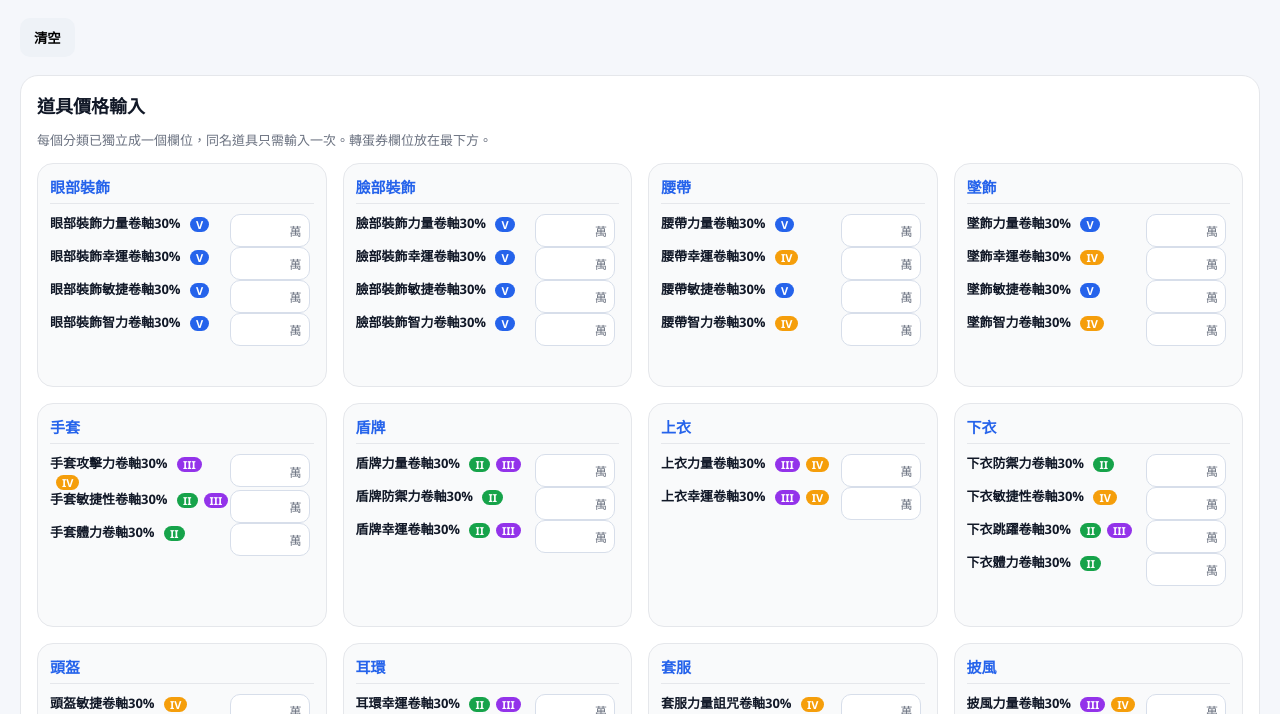
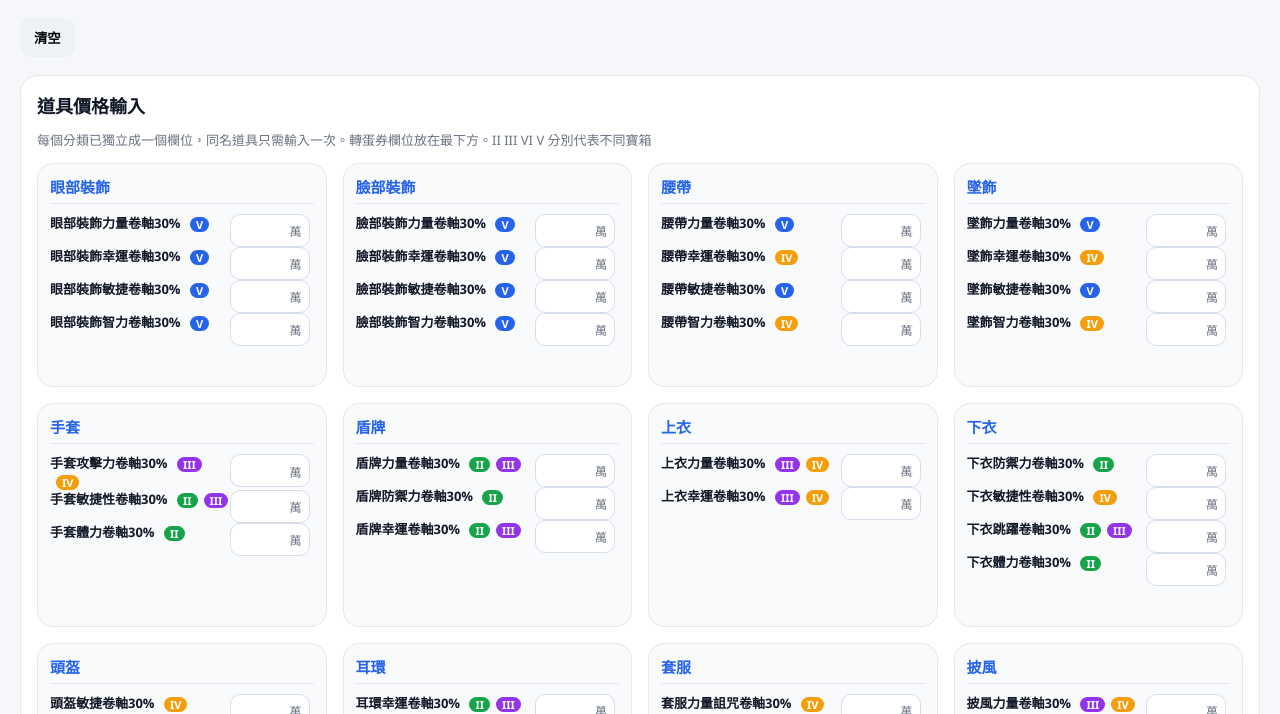
Before and after one commit to kuanam/gambling, a plain HTML site: page index.html in a window 1280 px wide. Shown: the part 86-800 px from the top of the page. Drawn offline with Linux system fonts and the light colour scheme.

Commit message:
Update index.html

```diff
--- a/index.html
+++ b/index.html
@@ -338,7 +338,7 @@ button:hover {
 
   <div class="card">
     <div class="section-title">道具價格輸入</div>
-    <div class="section-sub">每個分類已獨立成一個欄位，同名道具只需輸入一次。轉蛋券欄位放在最下方。</div>
+    <div class="section-sub">每個分類已獨立成一個欄位，同名道具只需輸入一次。轉蛋券欄位放在最下方。II III VI V 分別代表不同寶箱 </div>
     <div class="input-board" id="priceList"></div>
   </div>
 
```
